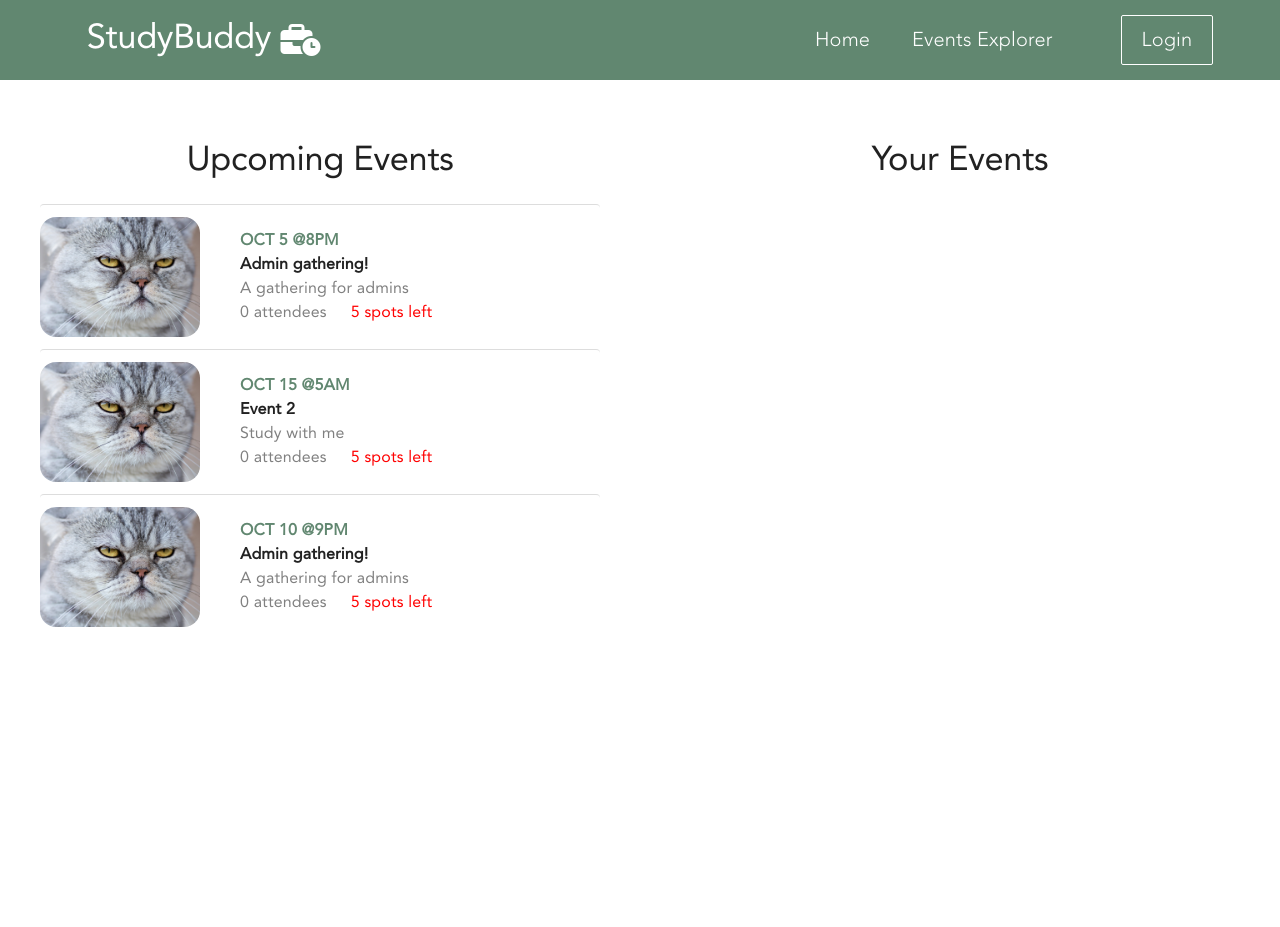
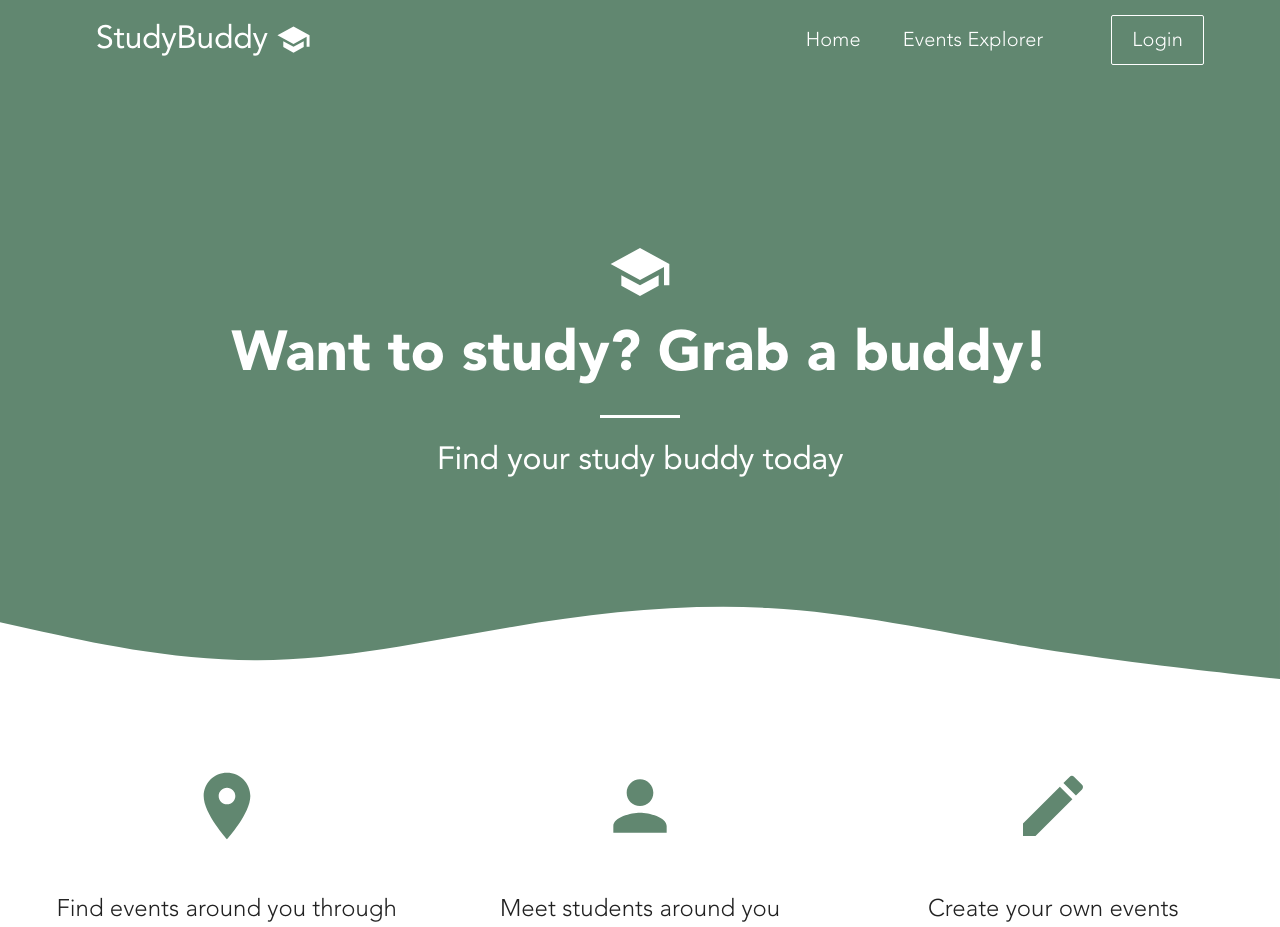
Before and after one commit to mikharas/studybuddy, a React (Create React App) app: page / in a window 1280 px wide. Shown: the top 927 px of the page. Before the commit the page ends 800 px from the top, so only its background shows below. Built offline with nearby package versions, Linux system fonts and the light colour scheme.

Commit message:
feat(homepage): improved UI of homepage

```diff
--- /dev/null
+++ b/src/components/HomeHeader.jsx
@@ -0,0 +1,76 @@
+import React from 'react';
+import { makeStyles, useTheme } from '@mui/styles';
+import { collapseClasses, Typography } from '@mui/material';
+import { School } from '@mui/icons-material';
+
+const useStyles = makeStyles((theme) => ({
+  root: {
+    position: 'relative',
+    marginBottom: theme.spacing(7),
+  },
+  middleSection: {
+    background: theme.palette.primary.main,
+    display: 'flex',
+    justifyContent: 'center',
+    alignItems: 'center',
+    paddingTop: theme.spacing(20),
+  },
+  title: {
+    '&:after': {
+      content: `""`,
+      margin: `0 auto`,
+      marginTop: theme.spacing(2.5),
+      marginBottom: theme.spacing(3),
+      display: `block`,
+      width: theme.spacing(10),
+      height: `3px`,
+      background: 'white',
+      zIndex: -1,
+    },
+  },
+  wave: {
+    border: `none`,
+  },
+}));
+
+const HomeHeader = () => {
+  const classes = useStyles();
+  const theme = useTheme();
+  return (
+    <div className={classes.root}>
+      <div className={classes.middleSection}>
+        <div className={classes.textContainer}>
+          <School
+            sx={{
+              color: 'white',
+              fontSize: theme.spacing(8),
+            }}
+          />
+          <Typography
+            className={classes.title}
+            sx={{ color: 'white' }}
+            variant="h1"
+          >
+            Want to study? Grab a buddy!
+          </Typography>
+          <Typography sx={{ color: 'white' }} variant="h2">
+            Find your study buddy today
+          </Typography>
+        </div>
+      </div>
+      <svg
+        xmlns="http://www.w3.org/2000/svg"
+        viewBox="0 0 1440 250"
+        className={classes.wave}
+      >
+        <path
+          fill={theme.palette.primary.main}
+          fillOpacity="1"
+          d="M0,160L48,170.7C96,181,192,203,288,202.7C384,203,480,181,576,165.3C672,149,768,139,864,144C960,149,1056,171,1152,186.7C1248,203,1344,213,1392,218.7L1440,224L1440,0L1392,0C1344,0,1248,0,1152,0C1056,0,960,0,864,0C768,0,672,0,576,0C480,0,384,0,288,0C192,0,96,0,48,0L0,0Z"
+        />
+      </svg>
+    </div>
+  );
+};
+
+export default HomeHeader;
--- /dev/null
+++ b/src/components/HomeInfo.jsx
@@ -0,0 +1,66 @@
+import React from 'react';
+import { makeStyles } from '@mui/styles';
+import { Box, Typography, useTheme } from '@mui/material';
+import { Create, Person, Room } from '@mui/icons-material';
+
+const useStyles = makeStyles((theme) => ({
+  root: {
+    display: 'flex',
+    justifyContent: 'center',
+    marginBottom: theme.spacing(10),
+  },
+}));
+
+const HomeInfo = () => {
+  const classes = useStyles();
+  const theme = useTheme();
+  return (
+    <div className={classes.root}>
+      <Box
+        maxWidth="lg"
+        display="grid"
+        gridTemplateColumns="repeat(12, 1fr)"
+        gap={5}
+      >
+        <Box gridColumn="span 4">
+          <Room
+            sx={{
+              color: theme.palette.primary.main,
+              fontSize: theme.spacing(10),
+              marginBottom: theme.spacing(5),
+            }}
+          />
+          <Typography variant="h5">
+            Find events around you through the Events Explorer
+          </Typography>
+        </Box>
+        <Box gridColumn="span 4">
+          <div className={classes.featureItem}>
+            <Person
+              sx={{
+                color: theme.palette.primary.main,
+                fontSize: theme.spacing(10),
+                marginBottom: theme.spacing(5),
+              }}
+            />
+            <Typography variant="h5">Meet students around you</Typography>
+          </div>
+        </Box>
+        <Box gridColumn="span 4">
+          <div className={classes.featureItem}>
+            <Create
+              sx={{
+                color: theme.palette.primary.main,
+                fontSize: theme.spacing(10),
+                marginBottom: theme.spacing(5),
+              }}
+            />
+            <Typography variant="h5">Create your own events</Typography>
+          </div>
+        </Box>
+      </Box>
+    </div>
+  );
+};
+
+export default HomeInfo;
--- a/src/components/navbar/Navbar.jsx
+++ b/src/components/navbar/Navbar.jsx
@@ -2,7 +2,7 @@ import React, { useState, useEffect } from 'react';
 import { makeStyles } from '@mui/styles';
 import { Link, Redirect } from 'react-router-dom';
 import { IconButton, Typography } from '@mui/material';
-import PersonIcon from '@mui/icons-material/Person';
+import { Person, School } from '@mui/icons-material';
 import { Button } from './Button';
 import './navbar.css';
 
@@ -50,7 +50,10 @@ function Navbar({ logout, isLoggedIn, user }) {
         <div className="navbar-container">
           <Link to="/" className="navbar-logo" onClick={closeMobileMenu}>
             <Typography variant="h2">StudyBuddy&nbsp;</Typography>
-            <i className="fas fa-business-time" />
+            <School
+              sx={{ color: 'white', fontSize: 35 }}
+              onClick={handleClick}
+            />
           </Link>
           <div className="menu-icon" onClick={handleClick}>
             <i className={click ? 'fas fa-times' : 'fas fa-bars'} />
@@ -76,10 +79,7 @@ function Navbar({ logout, isLoggedIn, user }) {
               <div className={classes.profileIconButton}>
                 <IconButton>
                   <Link to={`/profile/${user}`}>
-                    <PersonIcon
-                      fontSize="large"
-                      className={classes.profileIcon}
-                    />
+                    <Person fontSize="large" className={classes.profileIcon} />
                   </Link>
                 </IconButton>
               </div>
--- a/src/theme.js
+++ b/src/theme.js
@@ -24,7 +24,7 @@ const theme = createTheme({
 
 theme.typography.h1 = {
   fontFamily: 'Avenir Black',
-  fontSize: theme.spacing(5),
+  fontSize: theme.spacing(7),
   [theme.breakpoints.down(`sm`)]: {
     fontSize: theme.spacing(5.5),
   },
@@ -35,7 +35,7 @@ theme.typography.h1 = {
 
 theme.typography.h2 = {
   ...theme.typography.h2,
-  fontSize: theme.spacing(4.3),
+  fontSize: theme.spacing(4),
   fontFamily: 'Avenir Roman',
   [theme.breakpoints.down(`sm`)]: {
     fontSize: theme.spacing(4),
@@ -48,8 +48,7 @@ theme.typography.h2 = {
 theme.typography.h3 = {
   ...theme.typography.h3,
   fontFamily: 'Avenir',
-  fontSize: theme.spacing(4.5),
-  fontWeight: 'bold',
+  fontSize: theme.spacing(4),
   [theme.breakpoints.down(`sm`)]: {
     fontSize: theme.spacing(4),
   },
@@ -67,8 +66,7 @@ theme.typography.h4 = {
 theme.typography.h5 = {
   ...theme.typography.h5,
   fontFamily: 'Avenir',
-  fontSize: theme.spacing(3.3),
-  fontWeight: 'bold',
+  fontSize: theme.spacing(3),
   [theme.breakpoints.down(`xs`)]: {
     fontSize: theme.spacing(3.1),
   },
--- a/src/views/HomePage/HomePage.jsx
+++ b/src/views/HomePage/HomePage.jsx
@@ -2,26 +2,24 @@ import React from 'react';
 import { makeStyles } from '@mui/styles';
 import { Typography } from '@mui/material';
 import Event from '../../components/EventItem';
-import Map from '../../components/Map';
+import HomeHeader from '../../components/HomeHeader';
+import HomeInfo from '../../components/HomeInfo';
 
 const useStyles = makeStyles((theme) => ({
-  container: {
+  eventsContainer: {
     display: 'flex',
     width: '100%',
     height: 'calc(100vh - 80px)',
-  },
-  map: {
-    flex: 1,
-    width: '50%',
-  },
-  mapImage: {
-    width: '100%',
-    height: '100%',
+    justifyContent: 'center',
   },
   events: {
     borderRadius: '50%',
     width: theme.spacing(80),
     padding: theme.spacing(5),
+  },
+  features: {
+    display: 'flex',
+    justifyContent: 'center',
   },
 }));
 
@@ -29,15 +27,16 @@ const Homepage = ({ isLoggedIn, user, events }) => {
   const classes = useStyles();
   return (
     <>
-      <div>
-        {isLoggedIn && <h1>Hi {user}, Find your study buddy today!</h1>}
-      </div>
-      <div className={classes.container}>
+      <HomeHeader />
+      <HomeInfo />
+      <div className={classes.eventsContainer}>
         <div className={classes.events} float="right">
           <h1>
-            <Typography variant="h2">Upcoming Events</Typography>
+            <Typography variant="h2">You might be interested in...</Typography>
           </h1>
-          {events.map((event) => (
+          {events.map(
+            (event) =>
+              !event.attendees.includes(user) && (
                 <Event
                   id={event.id}
                   title={event.title}
@@ -47,16 +46,18 @@ const Homepage = ({ isLoggedIn, user, events }) => {
                   freespots={event.maxSpots - event.attendees.length}
                   isAttending={event.attendees.includes(user)}
                 />
-          ))}
+              ),
+          )}
         </div>
+        {isLoggedIn && (
           <div className={classes.events} float="left">
             <div>
               <h1>
-              <Typography variant="h2">Your Events</Typography>
+                <Typography variant="h2">Your upcoming events</Typography>
               </h1>
-            {isLoggedIn &&
-              events.map((event) =>
-                event.attendees.includes(user) ? (
+              {events.map(
+                (event) =>
+                  event.attendees.includes(user) && (
                     <Event
                       id={event.id}
                       title={event.title}
@@ -66,10 +67,11 @@ const Homepage = ({ isLoggedIn, user, events }) => {
                       freespots={event.maxSpots - event.attendees.length}
                       isAttending={event.attendees.includes(user)}
                     />
-                ) : null,
+                  ),
               )}
             </div>
           </div>
+        )}
       </div>
     </>
   );
```
Lines whose indentation alone changed are shown as unchanged.
